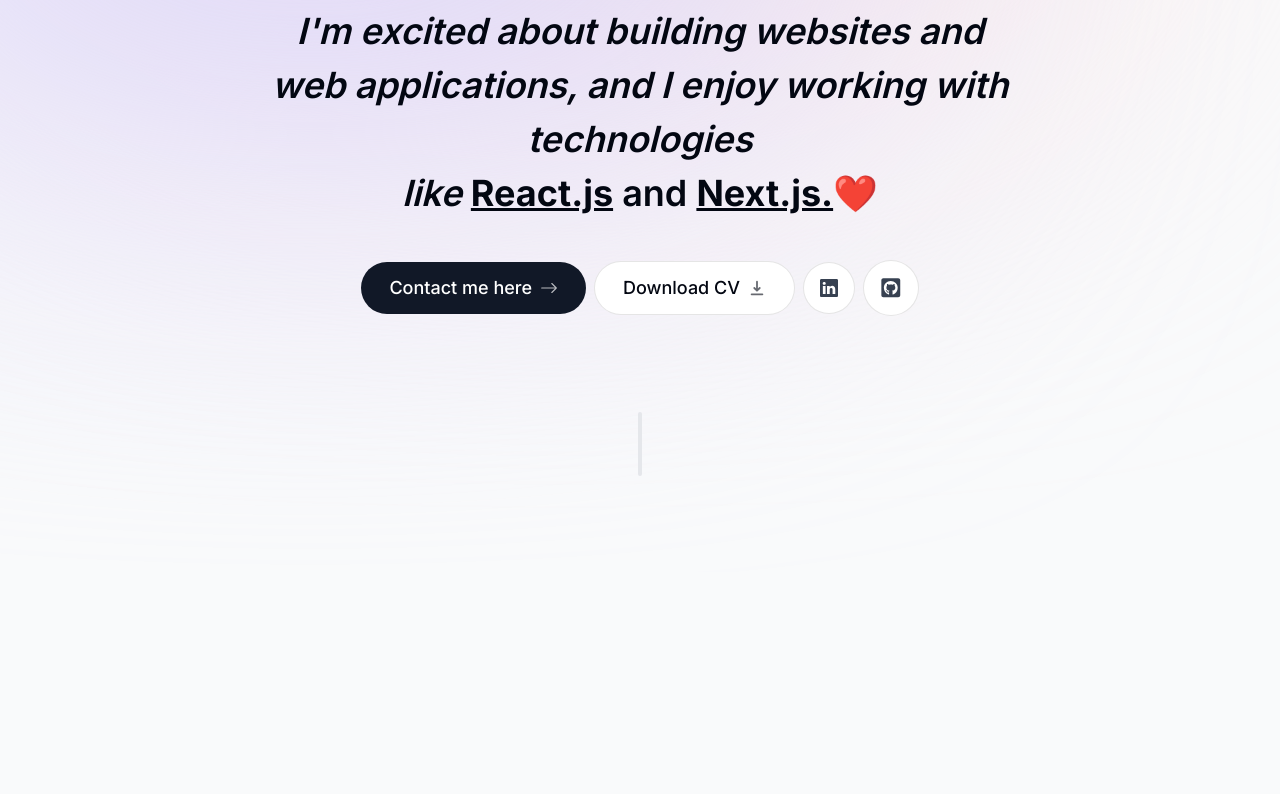
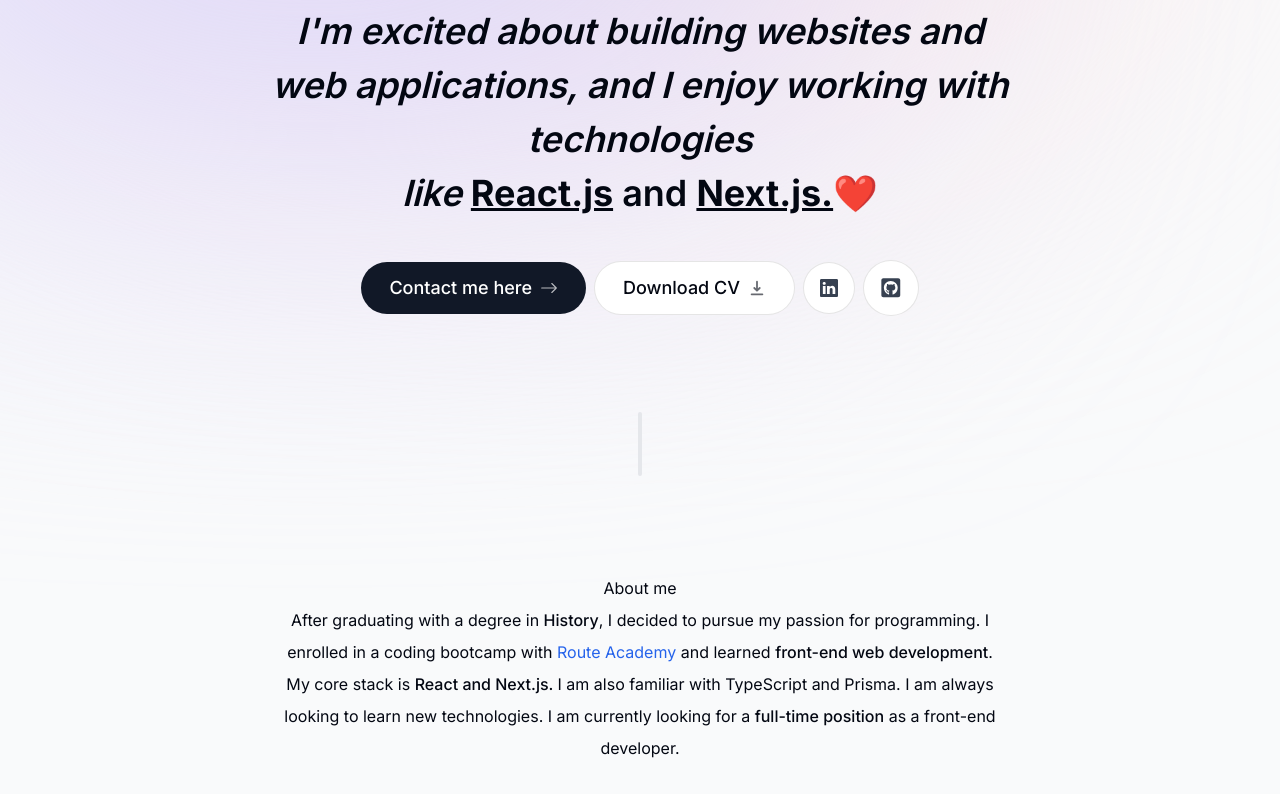
Before and after one commit to Helmy-Ezzat/My-Portfolio, a Next.js app: page / in a window 1280 px wide. Shown: the part 360-1154 px from the top of the page. Before the commit the page ends 932 px from the top, so only its background shows below. Built offline with nearby package versions, Linux system fonts and the light colour scheme.

Commit message:
Create About section UI

```diff
--- /dev/null
+++ b/app/components/About.tsx
@@ -0,0 +1,38 @@
+'use client'
+
+import { motion } from 'framer-motion'
+
+function About() {
+  return (
+    <motion.section
+      className="mb-28 max-w-[45rem] text-center leading-8 sm:mb-40 scroll-mt-28"
+      initial={{ opacity: 0, y: 100 }}
+      animate={{ opacity: 1, y: 0 }}
+      transition={{ delay: 0.175 }}
+      id="about"
+    >
+      <h1>About me</h1>
+      <p className="mb-3">
+        After graduating with a degree in{' '}
+        <span className="font-medium">History</span>, I decided to pursue my
+        passion for programming. I enrolled in a coding bootcamp with{' '}
+        <a
+          className="text-blue-600 hover:underline"
+          target="_blank"
+          href="https://www.linkedin.com/company/routeacademy/?originalSubdomain=eg"
+        >
+          Route Academy{' '}
+        </a>
+        and learned{' '}
+        <span className="font-medium">front-end web development</span>. My core
+        stack is <span className="font-medium">React and Next.js. </span>I am
+        also familiar with TypeScript and Prisma. I am always looking to learn
+        new technologies. I am currently looking for a{' '}
+        <span className="font-medium">full-time position</span> as a front-end
+        developer.
+      </p>
+    </motion.section>
+  )
+}
+
+export default About
--- a/app/components/index.ts
+++ b/app/components/index.ts
@@ -1,3 +1,4 @@
 export { default as Header } from './Header'
 export { default as Intro } from './Intro'
 export { default as Divider } from './Divider'
+export { default as About } from './About'
--- a/app/page.tsx
+++ b/app/page.tsx
@@ -1,10 +1,11 @@
-import { Divider, Intro } from './components'
+import { About, Divider, Intro } from './components'
 
 export default function Home() {
   return (
     <main className="flex flex-col items-center px-4">
       <Intro />
-      <Divider/>
+      <Divider />
+      <About />
     </main>
   )
 }
```
